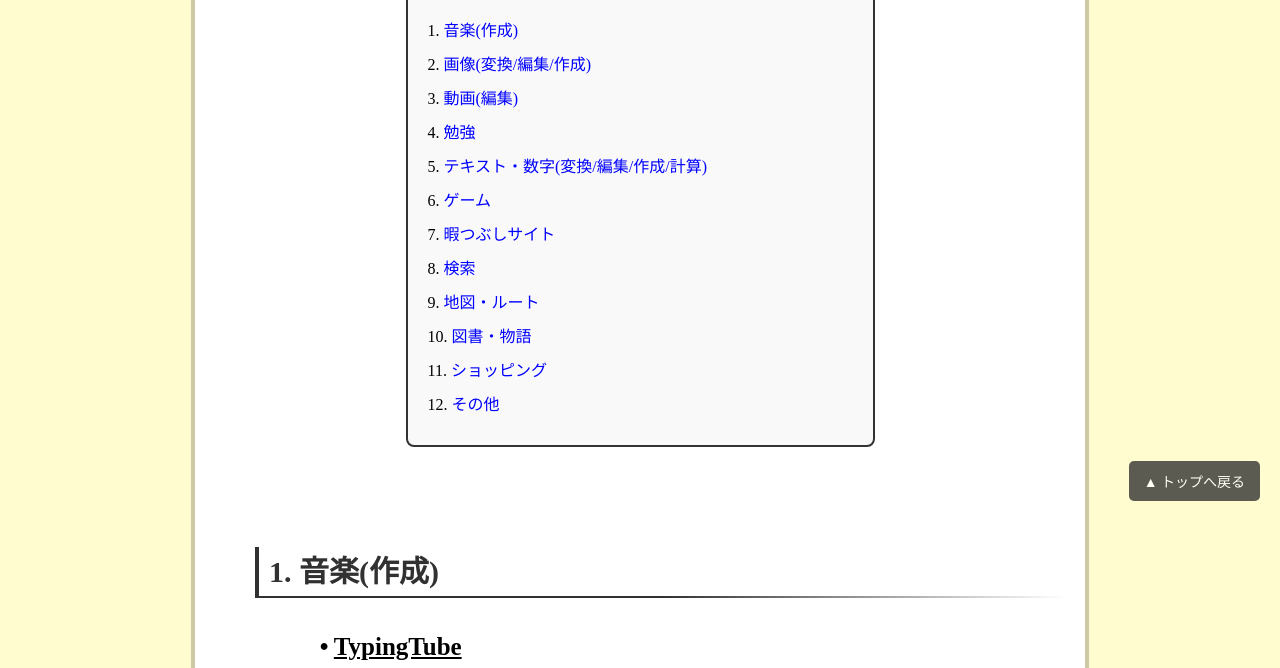
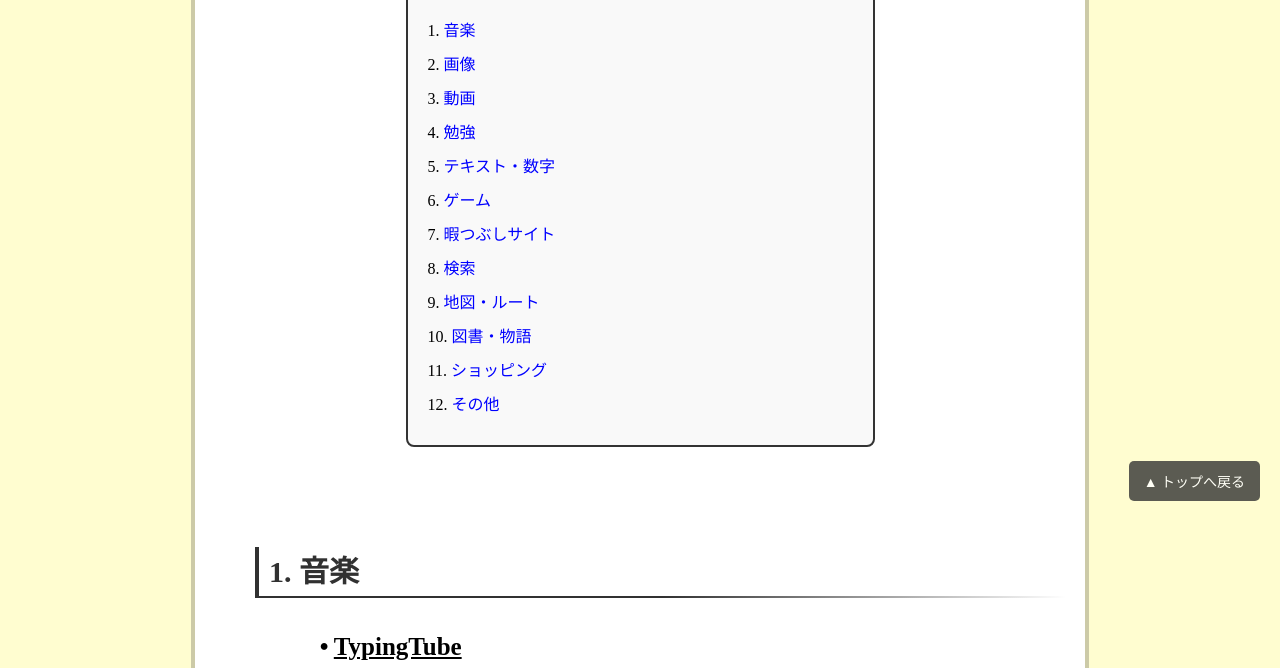
Before and after one commit to nohe-3/Useful-Sites, a plain HTML site: page index.html in a window 1280 px wide. Shown: the part 279-947 px from the top of the page. Drawn offline with Linux system fonts and the light colour scheme.

Commit message:
Add files via upload

```diff
--- a/index.html
+++ b/index.html
@@ -14,11 +14,11 @@
       <a href="#top" class="back">▲ トップへ戻る</a>
       <ol class="section-list">
         <h2>目次</h2>
-        <li><a href="#music">音楽(作成)</a></li>
-        <li><a href="#image">画像(変換/編集/作成)</a></li>
-        <li><a href="#movie">動画(編集)</a></li>
+        <li><a href="#music">音楽</a></li>
+        <li><a href="#image">画像</a></li>
+        <li><a href="#movie">動画</a></li>
         <li><a href="#study">勉強</a></li>
-        <li><a href="#text">テキスト・数字(変換/編集/作成/計算)</a></li>
+        <li><a href="#text">テキスト・数字</a></li>
         <li><a href="#game">ゲーム</a></li>
         <li><a href="#Killing-time">暇つぶしサイト</a></li>
         <li><a href="#search">検索</a></li>
@@ -28,7 +28,7 @@
         <li><a href="#others">その他</a></li>
       </ol>
       <ol class="main">
-        <h2 id="music"><li>音楽(作成)</li></h2>
+        <h2 id="music"><li>音楽</li></h2>
         <ul>
           <h3>
             <li>
@@ -92,7 +92,7 @@
           <p>環境音作成サイト</p>
         </ul>
 
-        <h2 id="image"><li>画像(変換/編集/作成)</li></h2>
+        <h2 id="image"><li>画像</li></h2>
         <ul>
           <h3>
             <li>
@@ -320,9 +320,18 @@
             </li>
           </h3>
           <p>QRコードが作れるサイト</p>
+
+          <h3 class="title">
+            <li class="disc">
+              <a href="https://oov.github.io/psdtool/" target="_blank"
+                >PSDTool
+              </a>
+            </li>
+          </h3>
+          <p>.psdファイルを画像に起こせるサイト</p>
         </ul>
 
-        <h2 id="movie"><li>動画(編集)</li></h2>
+        <h2 id="movie"><li>動画</li></h2>
         <ul>
           <h3>
             <li>
@@ -428,7 +437,7 @@
           <p>勉強に役立つサイト</p>
         </ul>
 
-        <h2 id="text">テキスト・数字(変換/作成/計算)</h2>
+        <h2 id="text">テキスト・数字</h2>
         <ul>
           <h3>
             <li>
```
